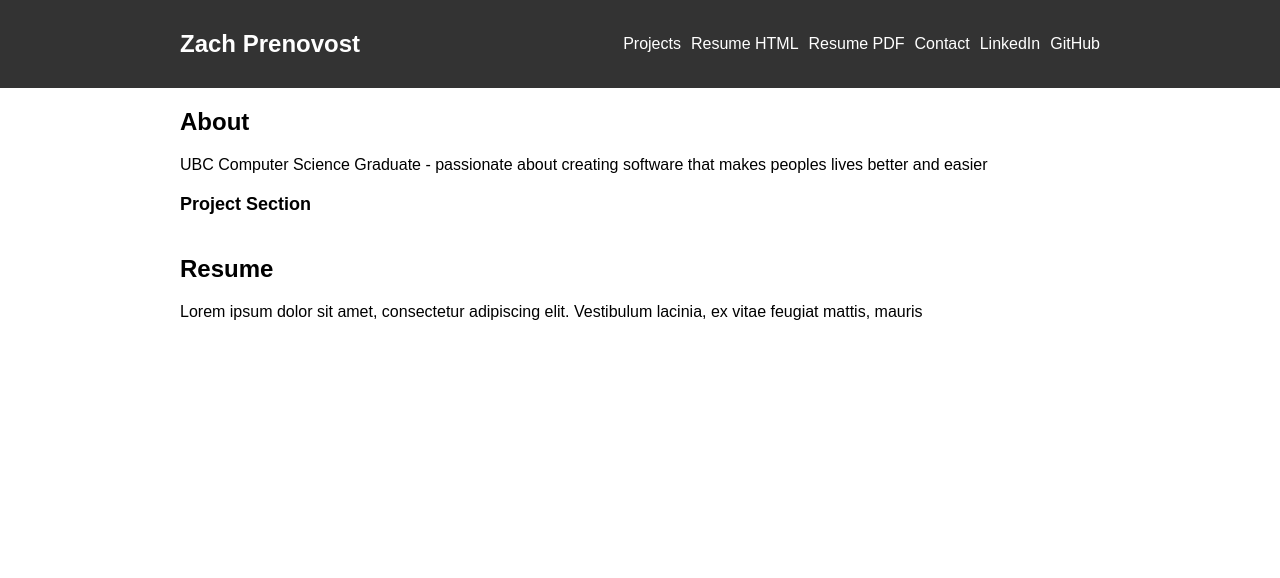
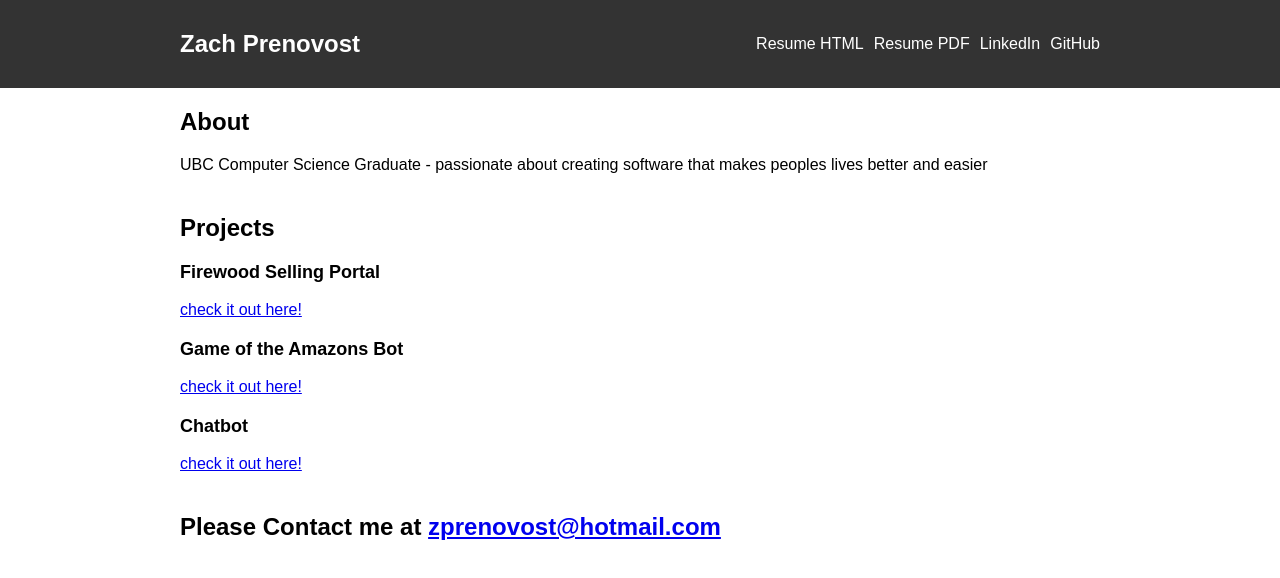
Before and after one commit to zachpren0/zachpren0.github.io, a plain HTML site: page index.html in a window 1280 px wide. Drawn offline with Linux system fonts and the light colour scheme.

Commit message:
Update index.html

```diff
--- a/index.html
+++ b/index.html
@@ -10,10 +10,10 @@
       <div class="navbar-brand">Zach Prenovost</div>
       <div class="navbar-links">
         <ul>
-          <li><a href="#projects">Projects</a></li>
+          <!--<li><a href="#projects">Projects</a></li>-->
           <li><a href="resume.html">Resume HTML</a></li>
           <li><a href="Zachery Prenovost Resume.pdf">Resume PDF</a></li>
-          <li><a href="mailto:zprenovost@hotmail.com">Contact</a></li>
+          <!--<li><a href="mailto:zprenovost@hotmail.com">Contact</a></li>-->
           <li><a href="https://www.linkedin.com/in/zacheryprenovost/">LinkedIn</a></li>
           <li><a href="https://github.com/zachpren0">GitHub</a></li>
         </ul>
@@ -22,22 +22,43 @@
   </header>
 
   <div class="container">
-    <section id="projects" class="section">
+    <section id="about" class="section">
       <h2 class="section-title">About</h2>
       <div class="project">
         <h3 class="project-title"></h3>
         <p class="project-description">UBC Computer Science Graduate - passionate about creating software that makes peoples lives better and easier</p>
       </div>
       <div class="project">
-        <h3 class="project-title">Project Section</h3>
+        <h3 class="project-title"></h3>
         <p class="project-description"></p>
       </div>
       <!-- Add more projects here -->
     </section>
 
+
+    <section id="about" class="section">
+      <h2 class="section-title">Projects</h2>
+      <div class="project">
+        <h3 class="project-title">Firewood Selling Portal</h3>
+        <p class="project-description"><a href="https://github.com/zachpren0/Firewood-Purchasing-Portal/tree/main">check it out here!</a></p>
+      </div>
+      <div class="project">
+        <h3 class="project-title">Game of the Amazons Bot</h3>
+        <p class="project-description"><a href="https://github.com/zachpren0/Amazons-game-client">check it out here!</a></p>
+      </div>
+      <div class="project">
+        <h3 class="project-title">Chatbot</h3>
+        <p class="project-description"><a href="https://github.com/zachpren0/Friendbot-Chatbot-Individual">check it out here!</a></p>
+      </div>
+      <!-- Add more projects here -->
+    </section>
+
+
+
+
     <section id="resume" class="section">
-      <h2 class="section-title">Resume</h2>
-      <p>Lorem ipsum dolor sit amet, consectetur adipiscing elit. Vestibulum lacinia, ex vitae feugiat mattis, mauris</p>
+      <h2 class="section-title">Please Contact me at <a href="mailto:zprenovost@hotmail.com">zprenovost@hotmail.com</a></h2>
+      <p></p>
     </section>
   </div>
 </body>
```
